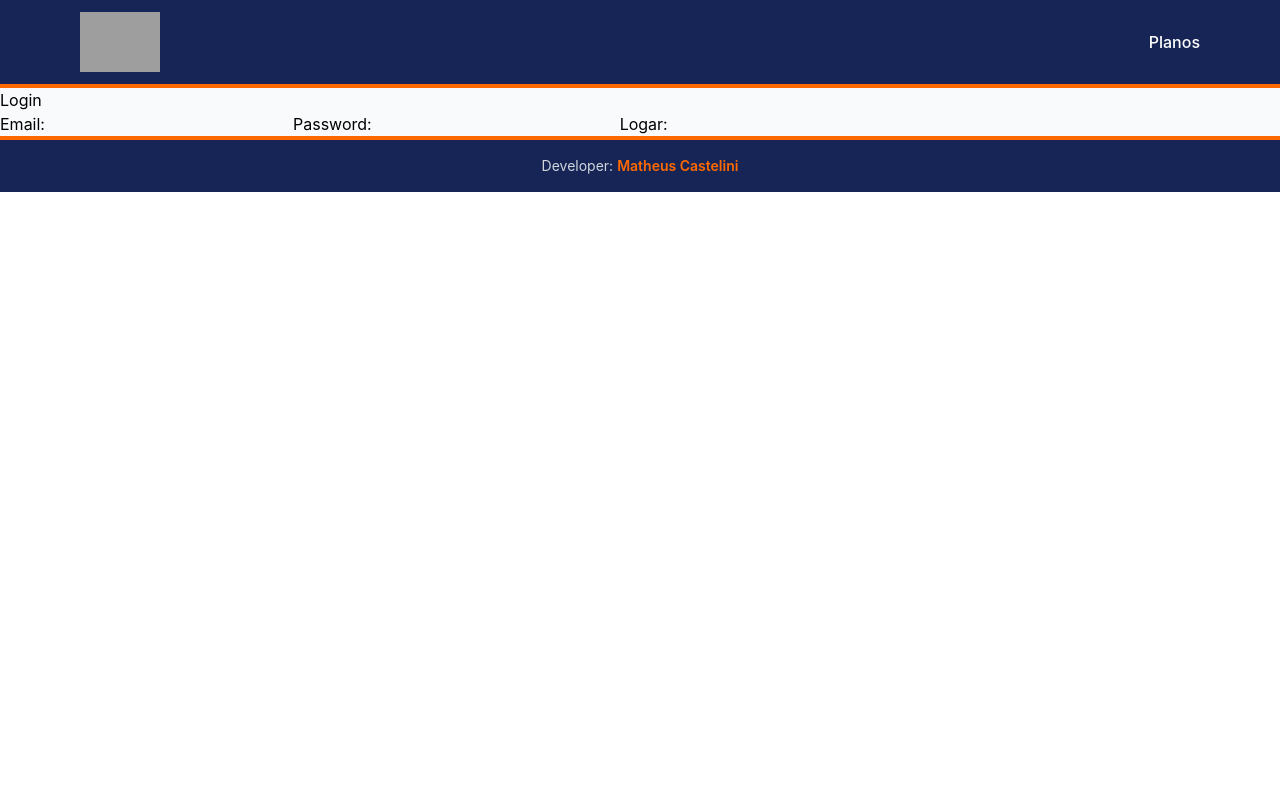
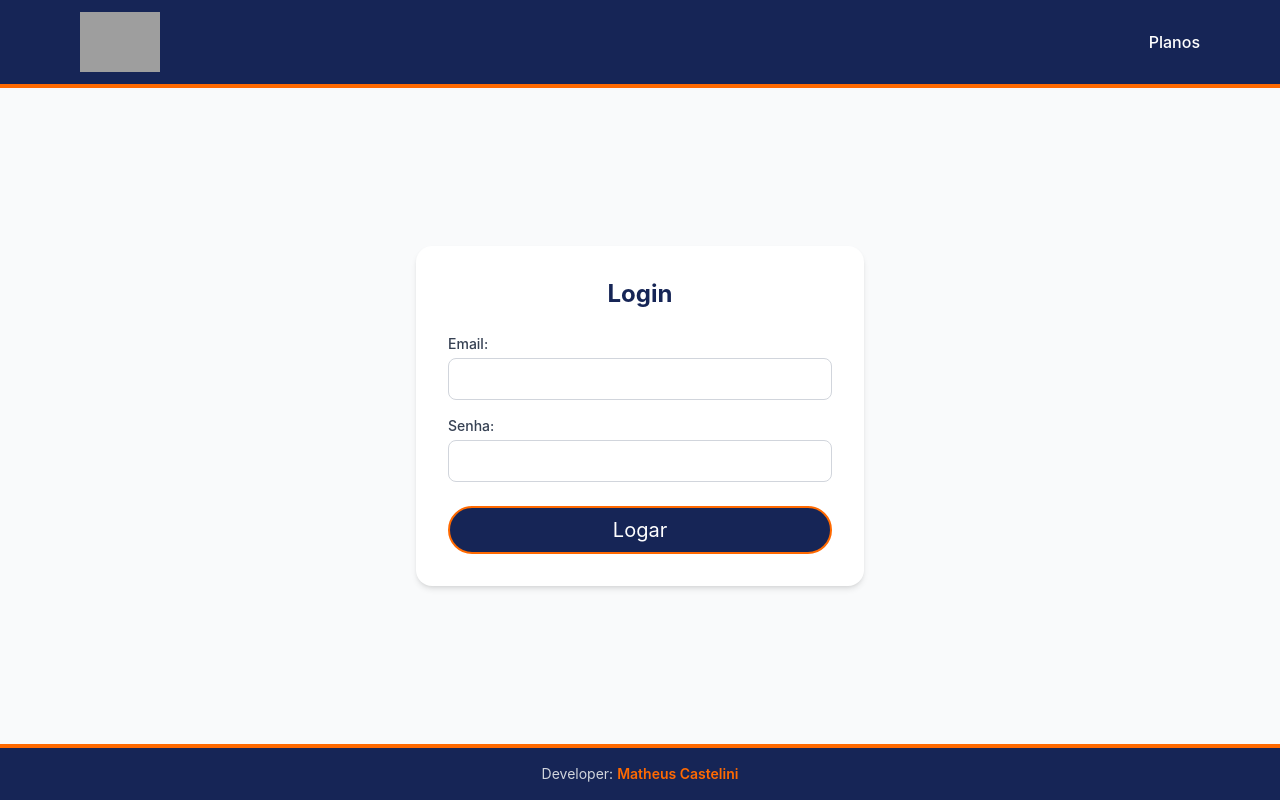
Before and after one commit to MatrCastelini23/projetoProvedor, a React (Vite) app in the folder frontend/: page /login in a window 1280 px wide. Built offline with nearby package versions, Linux system fonts and the light colour scheme; no server answers; grey boxes are pictures that could not be loaded.

Commit message:
Alterações visuais

```diff
--- a/frontend/src/App.tsx
+++ b/frontend/src/App.tsx
@@ -1,53 +1,27 @@
-import { BrowserRouter, Routes, Route, Link } from "react-router-dom"
+import { Routes, Route } from "react-router-dom"
 import Home from "./pages/Home"
 import Login from "./pages/Login"
 import DetalhesProvedor from "./pages/DetalhesProvedor"
 import Planos from "./pages/Planos"
-
+import Footer from "./components/layoout/Footer"
+import Header from "./components/layoout/Header"
+import { PrivateRoute } from "./services/PrivateRoute"
 
 function App() {
   return (
-    <>
-      <BrowserRouter>
-        <header className="bg-blue-950 text-white border-b-4 border-orange-500 shadow-md">
-          <div className="max-w-6xl mx-auto flex items-center justify-between px-4 py-3">
-            <div className="">
-              <Link to={"/"}>
-                <span>
-                  <img className="w-20" src="https://flue.net.br/logo-flue.png" alt="Logo Flue" />
-                </span>
-              </Link>
-            </div>
-            <div>
-              <nav className="flex items-center gap-6">
-                <Link
-                  to={"/planos"}
-                  className="font-medium hover:text-orange-400 transition-colors"
-                >
-                  <span>Planos</span>
-                </Link>
-              </nav>
-            </div>
-          </div>
-        </header>
+    <div className="min-h-screen flex flex-col">
+      <Header />
 
-        <main className="flex-1 bg-gray-50">
-          <Routes>
-            <Route path="/login" element={<Login />} />
-            <Route path="/" element={<Home />} />
-            <Route path="/provedores" element={<DetalhesProvedor />} />
-            <Route path="/planos" element={<Planos />} />
-          </Routes>
-        </main>
+      <Routes>
+        <Route path="/login" element={<Login />} />
+        <Route path="/" element={<PrivateRoute><Home /></PrivateRoute>} />
+        <Route path="/provedores" element={<DetalhesProvedor />} />
+        <Route path="/planos" element={<PrivateRoute><Planos /></PrivateRoute>} />
+      </Routes>
 
-        <footer className="bg-blue-950 text-white border-t-4 border-orange-500 mt-auto">
-          <div className="max-w-6xl mx-auto px-4 py-4 flex items-center justify-center gap-1 text-sm">
-            <span className="text-gray-300">Developer: </span>
-            <span className="text-orange-500 font-semibold">Matheus Castelini</span>
-          </div>
-        </footer>
-      </BrowserRouter>
-    </>
+
+      <Footer />
+    </div>
   )
 }
 
--- /dev/null
+++ b/frontend/src/components/layoout/Footer.tsx
@@ -0,0 +1,13 @@
+function Footer() {
+
+  return (
+    <footer className="footer">
+      <div className="max-w-6xl mx-auto px-4 py-4 flex items-center justify-center gap-1 text-sm">
+        <span className="text-gray-300">Developer: </span>
+        <span className="text-orange-500 font-semibold">Matheus Castelini</span>
+      </div>
+    </footer>
+  )
+}
+
+export default Footer
--- /dev/null
+++ b/frontend/src/components/layoout/Header.tsx
@@ -0,0 +1,30 @@
+import { Link } from "react-router-dom"
+
+function Header() {
+
+  return (
+    <header className="header">
+      <div className="max-w-6xl mx-auto flex items-center justify-between px-4 py-3">
+        <div>
+          <Link to={"/"}>
+            <span>
+              <img className="w-20" src="https://flue.net.br/logo-flue.png" alt="Logo Flue" />
+            </span>
+          </Link>
+        </div>
+        <div>
+          <nav className="flex items-center gap-6">
+            <Link
+              to={"/planos"}
+              className="font-medium hover:text-orange-400 transition-colors"
+            >
+              <span>Planos</span>
+            </Link>
+          </nav>
+        </div>
+      </div>
+    </header>
+  )
+}
+
+export default Header;
--- a/frontend/src/index.css
+++ b/frontend/src/index.css
@@ -1 +1,52 @@
 @import "tailwindcss";
+
+@tailwind base;
+@tailwind components;
+@tailwind utilities;
+
+
+/* Layout base: garante que o footer fique sempre no fim da página */
+html,
+body,
+#root {
+  height: 100%;
+}
+
+body {
+  @apply flex flex-col min-h-screen bg-gray-50;
+}
+
+/* Conteúdo principal cresce para empurrar o footer para baixo */
+main {
+  @apply flex-1;
+}
+
+/* ================================
+   HEADER
+================================ */
+header {
+  @apply bg-blue-950 text-white border-b-4 border-orange-500 shadow-md;
+}
+
+header a {
+  @apply text-white hover:text-orange-400 transition-colors;
+}
+
+header .logo {
+  @apply text-orange-500 font-bold;
+}
+
+/* ================================
+   FOOTER
+================================ */
+footer {
+  @apply bg-blue-950 text-white border-t-4 border-orange-500 mt-auto;
+}
+
+footer a {
+  @apply text-white hover:text-orange-400 transition-colors;
+}
+
+footer .destaque {
+  @apply text-orange-500 font-semibold;
+}
--- a/frontend/src/main.tsx
+++ b/frontend/src/main.tsx
@@ -1,8 +1,11 @@
 import { createRoot } from 'react-dom/client'
 import './index.css';
 import App from './App.tsx'
+import { BrowserRouter } from 'react-router-dom';
 
 
 createRoot(document.getElementById('root')!).render(
-  <App />
+  <BrowserRouter>
+    <App />
+  </BrowserRouter>
 )
--- a/frontend/src/pages/Login.tsx
+++ b/frontend/src/pages/Login.tsx
@@ -29,18 +29,50 @@ function Login() {
 
   return (
     <>
-      <div>
-        <form onSubmit={handleSubmit(onSubmit)}>
-          <h2>Login</h2>
-          <label htmlFor="email">Email:</label>
-          <input type="email" id='email'{...register('email', { required: "Email obrigatório" })} />
-          {errors.email && <span>{errors.email.message}</span>}
-          <label htmlFor="password">Password:</label>
-          <input type="password" id='password' {...register('password', { required: "Senha é obrigatório" })} />
-          {errors.password && <span>{errors.password.message}</span>}
-          <button type='submit'>Logar:</button>
-        </form>
-      </div>
+      <main className="flex-1 bg-gray-50 flex items-center justify-center px-4">
+        <div className="container max-w-md w-full bg-white rounded-2xl shadow-md p-8">
+          <h2 className="text-2xl font-bold text-blue-950 text-center mb-6">Login</h2>
+
+          <form className="flex flex-col gap-4" onSubmit={handleSubmit(onSubmit)}>
+            <div className="flex flex-col gap-1">
+              <label htmlFor="email" className="text-sm font-medium text-gray-700">
+                Email:
+              </label>
+              <input
+                type="email"
+                id="email"
+                {...register('email', { required: "Email obrigatório" })}
+                className="border border-gray-300 rounded-lg px-3 py-2 focus:outline-none focus:ring-2 focus:ring-orange-500"
+              />
+              {errors.email && (
+                <span className="text-red-500 text-sm">{errors.email.message}</span>
+              )}
+            </div>
+
+            <div className="flex flex-col gap-1">
+              <label htmlFor="password" className="text-sm font-medium text-gray-700">
+                Senha:
+              </label>
+              <input
+                type="password"
+                id="password"
+                {...register('password', { required: "Senha é obrigatório" })}
+                className="border border-gray-300 rounded-lg px-3 py-2 focus:outline-none focus:ring-2 focus:ring-orange-500"
+              />
+              {errors.password && (
+                <span className="text-red-500 text-sm">{errors.password.message}</span>
+              )}
+            </div>
+
+            <button
+              className="rounded-full text-xl text-white bg-blue-950 hover:bg-blue-900 p-2 mt-2 transition-colors border-2 border-orange-500"
+              type="submit"
+            >
+              Logar
+            </button>
+          </form>
+        </div>
+      </main>
     </>
   )
 }
```
Also changed, not shown: 1 other file (tests, documents, lock files or other folders).
